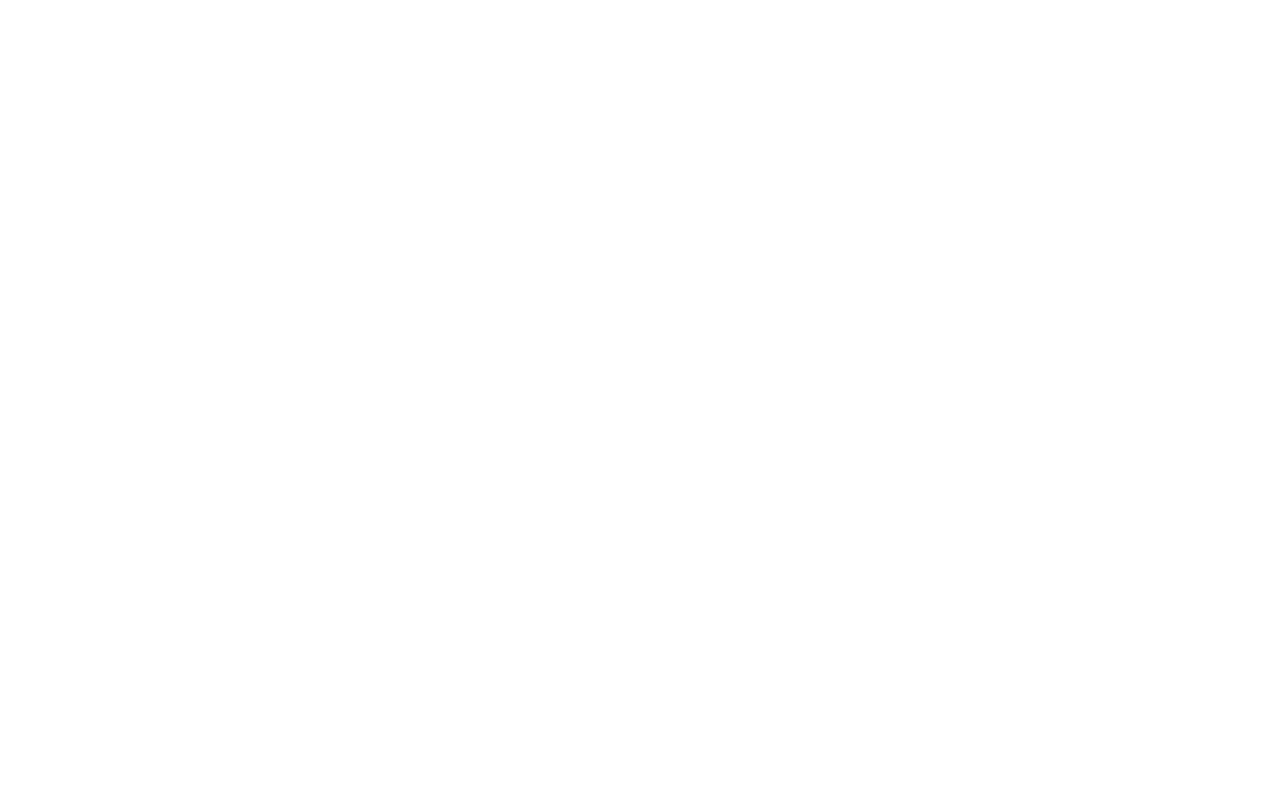
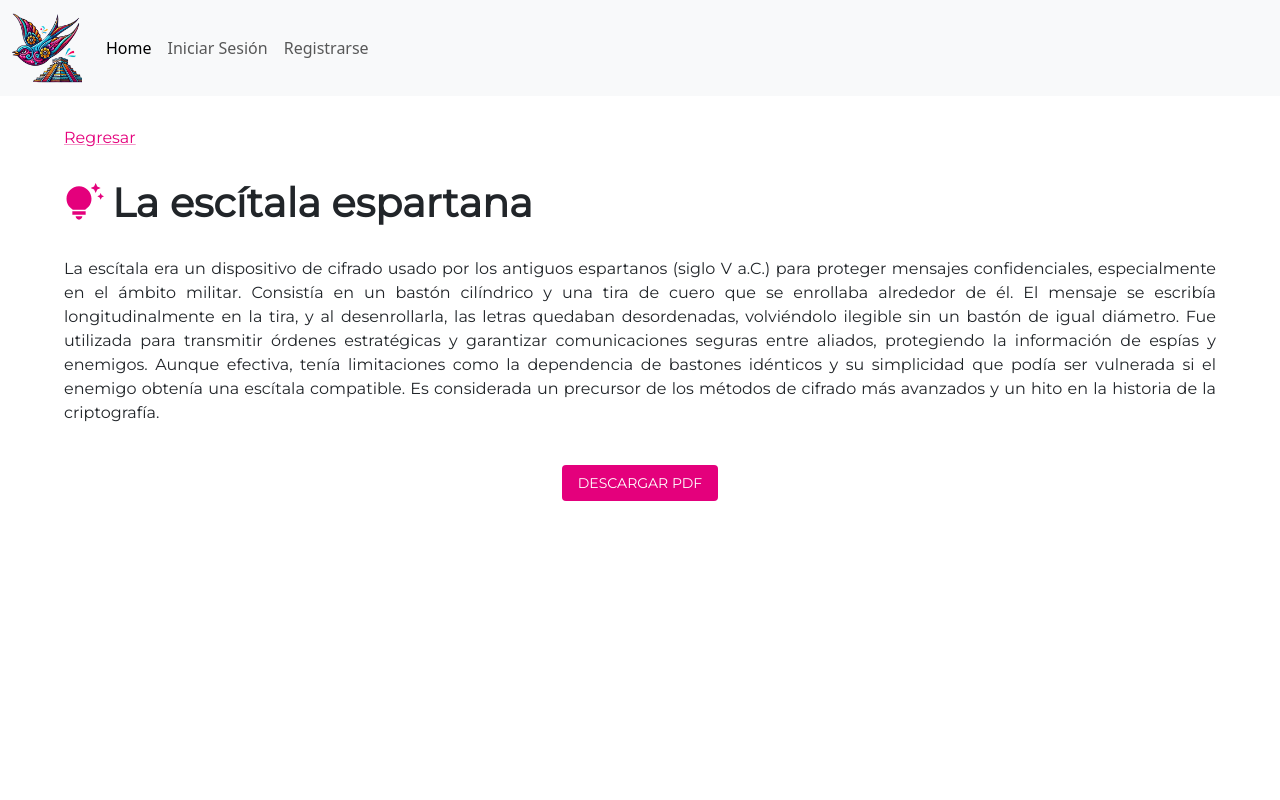
Before and after one commit to dngxue/login-password, a React (Vite) app: page /historia in a window 1280 px wide. Before the commit this address had no page. Shown: the top 800 px of the page. Built offline with nearby package versions, Linux system fonts and the light colour scheme.

Commit message:
navbar-falta pagina de tendencias

```diff
--- a/index.html
+++ b/index.html
@@ -5,6 +5,8 @@
     <link rel="icon" type="image/svg+xml" href="/vite.svg" />
     <link href="https://cdn.jsdelivr.net/npm/bootstrap@5.3.3/dist/css/bootstrap.min.css" rel="stylesheet" integrity="sha384-QWTKZyjpPEjISv5WaRU9OFeRpok6YctnYmDr5pNlyT2bRjXh0JMhjY6hW+ALEwIH" crossorigin="anonymous">
     <link rel="stylesheet" href="https://cdn.jsdelivr.net/npm/bootstrap-icons@1.11.3/font/bootstrap-icons.min.css">
+    <link href="https://cdn.jsdelivr.net/npm/bootstrap@5.3.0-alpha1/dist/css/bootstrap.min.css" rel="stylesheet" />
+  <script src="https://cdn.jsdelivr.net/npm/bootstrap@5.3.0-alpha1/dist/js/bootstrap.bundle.min.js"></script>
     <meta name="viewport" content="width=device-width, initial-scale=1.0" />
     <title>Login/Password</title>
   </head>
--- a/src/components/NavBar.jsx
+++ b/src/components/NavBar.jsx
@@ -6,17 +6,7 @@
 
 function Navbar({ transparentNavbar, lightLink, staticNavbar }) {
   const navigate = useNavigate();
-  const [userName, setUserName] = useState('Nombre de Usuario'); // Simula el nombre del usuario
-  const [profileImage, setProfileImage] = useState(avatar);
   const [menuOpen, setMenuOpen] = useState(false); // Estado para controlar la apertura del menú
-
-  const handleLoginClick = () => {
-    navigate('/login');
-  };
-
-  const handleRegisterClick = () => {
-    navigate('/register');
-  };
 
   // Función para manejar la apertura y cierre del menú
   const toggleMenu = () => {
@@ -25,8 +15,8 @@
 
   return (
     <>
-      <nav className={`navbar navbar-expand-lg ${transparentNavbar ? 'position-fixed' : 'bg-light position-initial'} ${staticNavbar ? 'position-absolute' : ''}`}>
-        <div className="mx-3 container-fluid">
+      <nav className="navbar navbar-expand-lg bg-light" >
+        <div className="container-fluid">
           {/* Logo */}
           <Link className="navbar-brand" to="/">
             <img className='logo-img' src={logo} alt="Logo-canasta-basica" />
@@ -37,8 +27,8 @@
             className="navbar-toggler"
             type="button"
             data-bs-toggle="collapse"
-            data-bs-target="#navbarContent"
-            aria-controls="navbarContent"
+            data-bs-target="#navbarNav"
+            aria-controls="navbarNav"
             aria-expanded="false"
             aria-label="Toggle navigation"
           >
@@ -46,19 +36,16 @@
           </button>
 
           {/* Enlaces del menú */}
-          <div className="collapse navbar-collapse" id="navbarContent">
-            <ul className="navbar-nav me-auto mb-2 mb-lg-0">
+          <div className="collapse navbar-collapse"  id="navbarNav">
+            <ul className="navbar-nav">
               <li className="nav-item">
-                <Link className={`nav-link ${lightLink ? 'blanco' : ''}`} to="/">Lugares</Link>
+                <a className="nav-link active" href="/home" >Home</a>
               </li>
               <li className="nav-item">
-                <Link className={`nav-link ${lightLink ? 'blanco' : ''}`} to="/">Gastronomía</Link>
+                <a className="nav-link" href="/">Iniciar Sesión</a>
               </li>
               <li className="nav-item">
-                <Link className={`nav-link ${lightLink ? 'blanco' : ''}`} to="/">Museos</Link>
-              </li>
-              <li className="nav-item">
-                <Link className={`nav-link ${lightLink ? 'blanco' : ''}`} to="/">Generar itinerario</Link>
+                <a className="nav-link" href="/registro">Registrarse</a>
               </li>
             </ul>
           </div>
--- /dev/null
+++ b/src/components/criptografia/Criptografia.jsx
@@ -0,0 +1,34 @@
+import React from 'react';
+import { Container, Stack, Typography, Box, Link } from '@mui/material';
+import { TipsAndUpdates as TipsAndUpdatesIcon } from '@mui/icons-material';
+import ButtonsMod from '../ButtonsMod';
+
+function Criptografia({ titulo, contenido }) {
+  return (
+      <Container maxWidth='lg' className='sm-4' sx={{ minHeight: '90vh' }}>
+        <Box sx={{ marginTop: '30px' }}>
+          <Typography variant='body1'>
+            <Link href='/home'>Regresar</Link>
+          </Typography>
+        </Box>
+        <Stack direction='row' spacing={1} alignItems='center' className='mb-2' sx={{ marginTop: '30px' }}>
+          <TipsAndUpdatesIcon fontSize='large' sx={{ color: '#E4007C', fontSize: {xs: '2rem', md:'2.5rem'} }} />
+          <Typography variant='h1' className='fw-bold' sx={{ fontSize: {xs: '2rem', md:'2.5rem'} }}>{titulo}</Typography>
+        </Stack>
+
+        <Typography variant='body1' sx={{ textAlign: 'justify', marginTop: '30px' }}>
+          {contenido}
+        </Typography>
+
+        <Box sx={{ display: 'flex', justifyContent: 'center', marginTop: '40px', marginBottom: '40px' }}>
+            <ButtonsMod
+                variant='principal'
+                textCont='Descargar PDF'
+            />
+        </Box>
+
+      </Container>
+  )
+}
+
+export default Criptografia;
--- a/src/components/login/LeftImage.jsx
+++ b/src/components/login/LeftImage.jsx
@@ -1,7 +1,7 @@
 import React from 'react'
-import { Box, Typography } from '@mui/material'
+import { Box } from '@mui/material'
 
-function LeftImage({ imageUrl, nombreFotografo }) {
+function LeftImage({ imageUrl }) {
   return (
     <Box
       sx={{
--- a/src/main.jsx
+++ b/src/main.jsx
@@ -6,6 +6,7 @@
 import NuevaContrasenia from './pages/NuevaContrasenia.jsx';
 import LoginPage from './pages/LoginPage.jsx';
 import HomeUsuario from './pages/HomeUsuario.jsx';
+import Historia from './pages/Historia.jsx';
 import './css/index.css';
 import '@fontsource/montserrat';
 
@@ -18,6 +19,7 @@
         <Route path='/registro' element={<Registro />} />
         <Route path='/nueva-contrasenia' element={<NuevaContrasenia />} />
         <Route path='/home' element={<HomeUsuario />} />
+        <Route path='/historia' element={<Historia />} />
       </Routes>
     </Router>
   </StrictMode>
--- /dev/null
+++ b/src/pages/Historia.jsx
@@ -0,0 +1,46 @@
+import React from 'react';
+import { useLocation } from 'react-router-dom';
+import NavBarHome from '../components/NavBar';
+import Footer from '../components/Footer';
+import Criptografia from '../components/criptografia/Criptografia';
+// estilos y componentes
+import ThemeMaterialUI from '../components/ThemeMaterialUI';
+import { ThemeProvider } from '@mui/material/styles';
+
+const Historia = () => {
+    const location = useLocation();
+    const searchParam = new URLSearchParams(location.search);
+    const opcion = parseInt(searchParam.get('opcion'), 10);
+
+    const contenidos = [
+        {
+            titulo:'La escítala espartana',
+            contenido:'La escítala era un dispositivo de cifrado usado por los antiguos espartanos (siglo V a.C.) para proteger mensajes confidenciales, especialmente en el ámbito militar. Consistía en un bastón cilíndrico y una tira de cuero que se enrollaba alrededor de él. El mensaje se escribía longitudinalmente en la tira, y al desenrollarla, las letras quedaban desordenadas, volviéndolo ilegible sin un bastón de igual diámetro. Fue utilizada para transmitir órdenes estratégicas y garantizar comunicaciones seguras entre aliados, protegiendo la información de espías y enemigos. Aunque efectiva, tenía limitaciones como la dependencia de bastones idénticos y su simplicidad que podía ser vulnerada si el enemigo obtenía una escítala compatible. Es considerada un precursor de los métodos de cifrado más avanzados y un hito en la historia de la criptografía.',
+        },
+        {
+            titulo: 'Algoritmo de Diffie-Hellman',
+            contenido: 'El algoritmo de Diffie-Hellman es un protocolo criptográfico que permite a dos partes generar una clave secreta compartida a través de un canal inseguro, sin necesidad de haber compartido previamente una clave. Fue propuesto en 1976 por Whitfield Diffie y Martin Hellman, y es fundamental para el intercambio de claves seguras en la criptografía moderna. Se utiliza en protocolos como TLS/SSL para asegurar comunicaciones en la web y en VPNs para crear canales seguros. Funciona mediante el intercambio de valores públicos y el cálculo de la clave secreta compartida usando exponentiación modular, lo que hace difícil para los atacantes derivar la clave sin conocer los secretos privados. Es muy seguro, pero no incluye autenticación, por lo que a menudo se combina con otros métodos para garantizar la seguridad total.',
+        },
+        {
+            titulo: '',
+            contenido: '',
+        }
+    ]
+
+    const contenidoSeleccionado = contenidos[opcion] || contenidos[0];
+
+  return (
+    <ThemeProvider theme={ThemeMaterialUI}>
+        <NavBarHome
+            transparentNavbar={false}
+        />
+            <Criptografia
+                titulo={contenidoSeleccionado.titulo}
+                contenido={contenidoSeleccionado.contenido}
+            />
+      <Footer />
+    </ThemeProvider>
+  );
+};
+
+export default Historia;
--- a/src/pages/HomeUsuario.jsx
+++ b/src/pages/HomeUsuario.jsx
@@ -7,10 +7,10 @@
 import { ThemeProvider } from '@mui/material/styles';
 
 // ÍCONOS
-import { TipsAndUpdates as TipsAndUpdatesIcon } from '@mui/icons-material';
+import HomeIcon from '@mui/icons-material/Home';
 
 
-const GenerarItinerario = () => {
+const HomeUsuario = () => {
 
   return (
     <ThemeProvider theme={ThemeMaterialUI}>
@@ -21,18 +21,18 @@
       <Container maxWidth='lg' className='sm-4' sx={{ minHeight: '90vh' }}>
         { /* Sección - Header */}
         <Stack direction='row' spacing={1} alignItems='center' className='mb-2' sx={{ marginTop: '30px' }}>
-          <TipsAndUpdatesIcon fontSize='large' sx={{ color: '#E4007C', fontSize: '3rem' }} />
+          <HomeIcon fontSize='large' sx={{ color: '#E4007C', fontSize: '3rem' }} />
           <Typography variant='h1' className='fw-bold' sx={{ fontSize: '3rem' }}>Bienvenido [usuario]</Typography>
         </Stack>
 
         <Typography variant='body1'>
-          <Link href='#'>Criptografía Clásica</Link>
+          <Link href='/historia?opcion=0'>Criptografía Clásica</Link>
         </Typography>
         <Typography variant='body1'>
-          <Link href='#'>Criptografía Moderna</Link>
+          <Link href='/historia?opcion=1'>Criptografía Moderna</Link>
         </Typography>
         <Typography variant='body1'>
-          <Link href='#'>Tendencias criptográficas</Link>
+          <Link href='/historia?opcion=2'>Tendencias criptográficas</Link>
         </Typography>
 
       </Container>
@@ -42,4 +42,4 @@
   );
 };
 
-export default GenerarItinerario;
+export default HomeUsuario;
```
